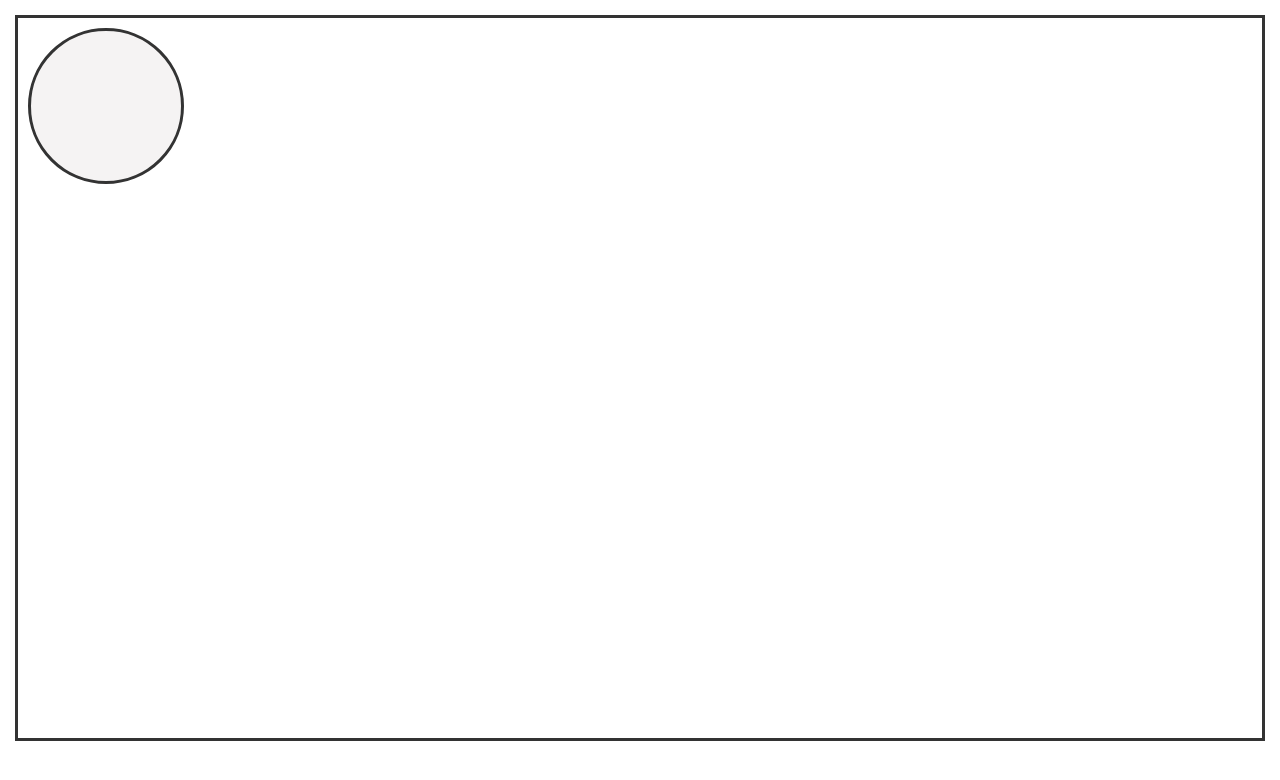
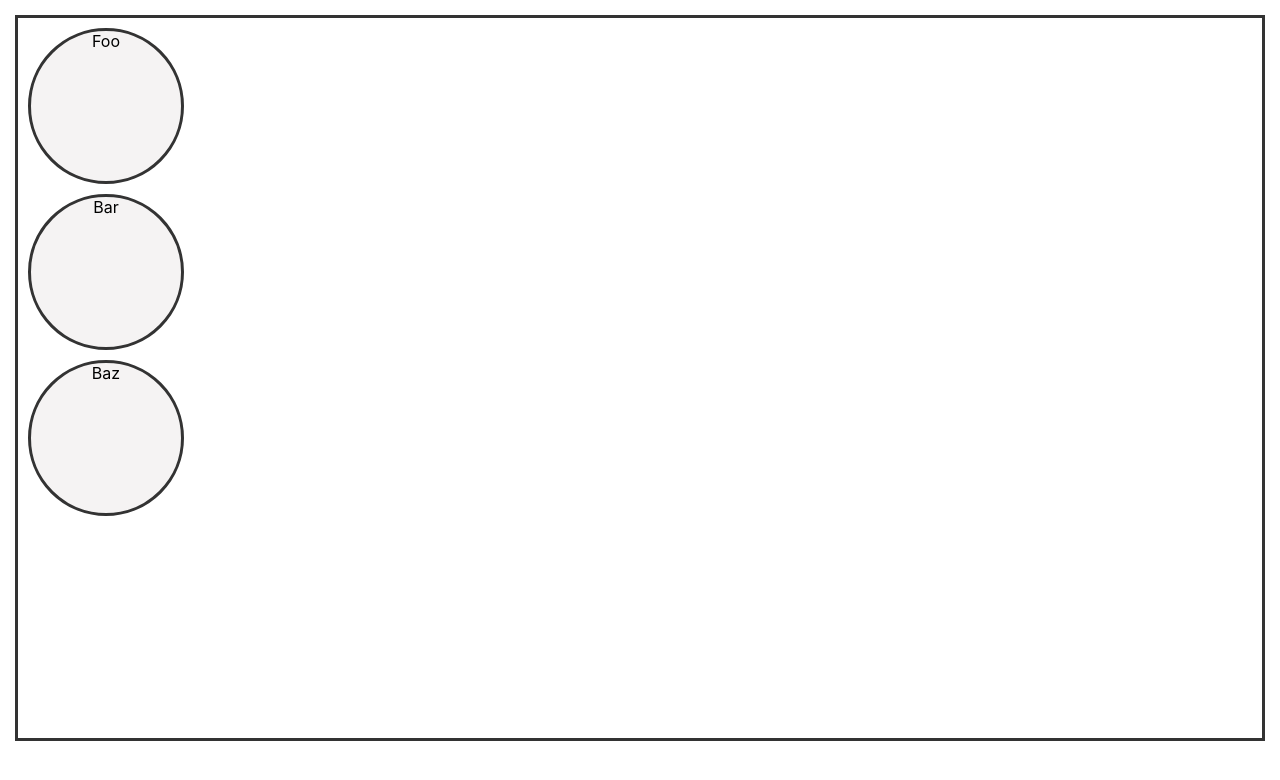
Before and after one commit to VesnaT/draggable-dots, a React (Create React App) app: page / in a window 1280 px wide. Shown: the top 780 px of the page. Built offline with nearby package versions, Linux system fonts and the light colour scheme.

Commit message:
Multiple dots

```diff
--- a/src/App.css
+++ b/src/App.css
@@ -14,6 +14,7 @@
   min-height: 150px;
   background-color: #f5f3f3;
   border-radius: 50%;
+  text-align: center;
 }
 
 .dot:hover {
--- a/src/components/Dot.jsx
+++ b/src/components/Dot.jsx
@@ -1,5 +1,5 @@
-const Dot = () => {
-  return <div className="dot"></div>;
+const Dot = (props) => {
+  return <div className="dot">{props.content}</div>;
 };
 
 export default Dot;
--- a/src/components/Grid.jsx
+++ b/src/components/Grid.jsx
@@ -1,9 +1,18 @@
 import Dot from "./Dot";
+import { useState } from "react";
 
 const Grid = () => {
+  const [dots, setDots] = useState([
+    { content: "Foo", id: 0 },
+    { content: "Bar", id: 1 },
+    { content: "Baz", id: 2 },
+  ]);
+
   return (
     <div className="grid">
-      <Dot />
+      {dots.map((dot) => (
+        <Dot content={dot.content} key={dot.id} />
+      ))}
     </div>
   );
 };
```
